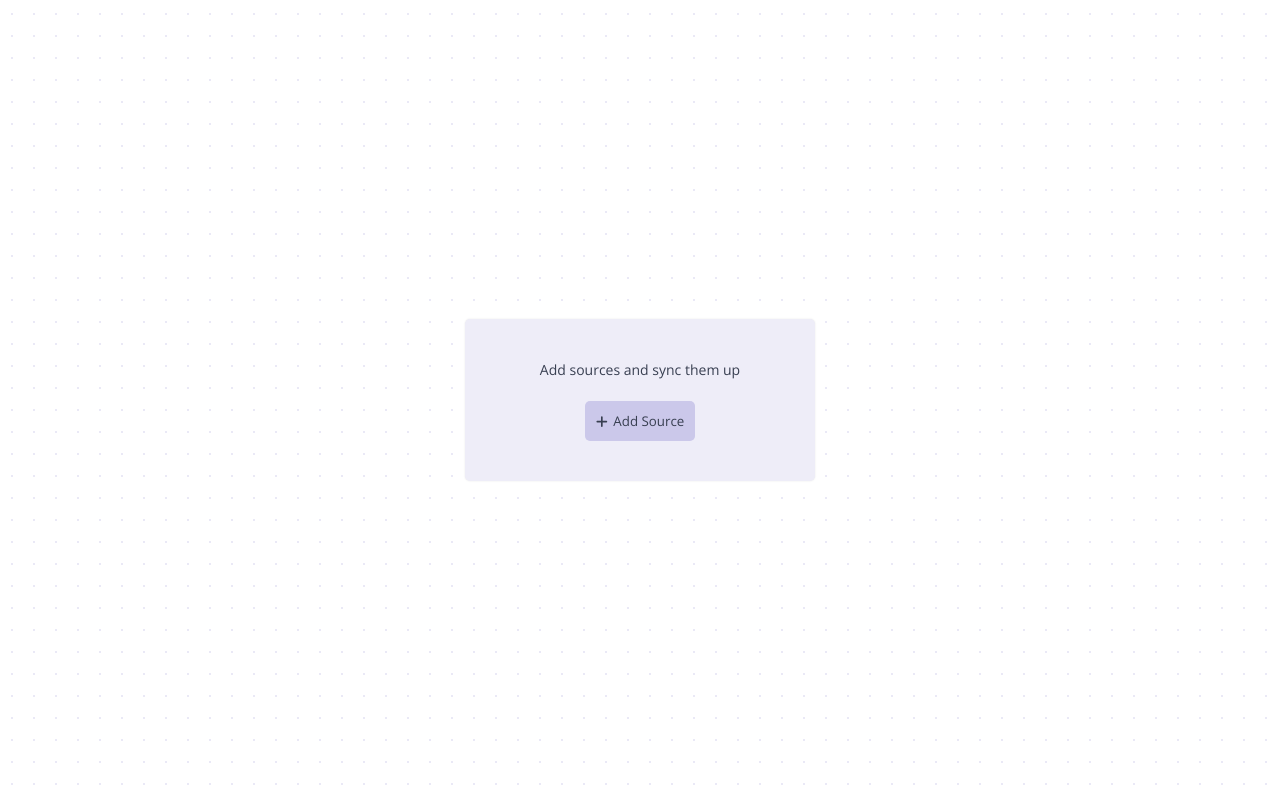
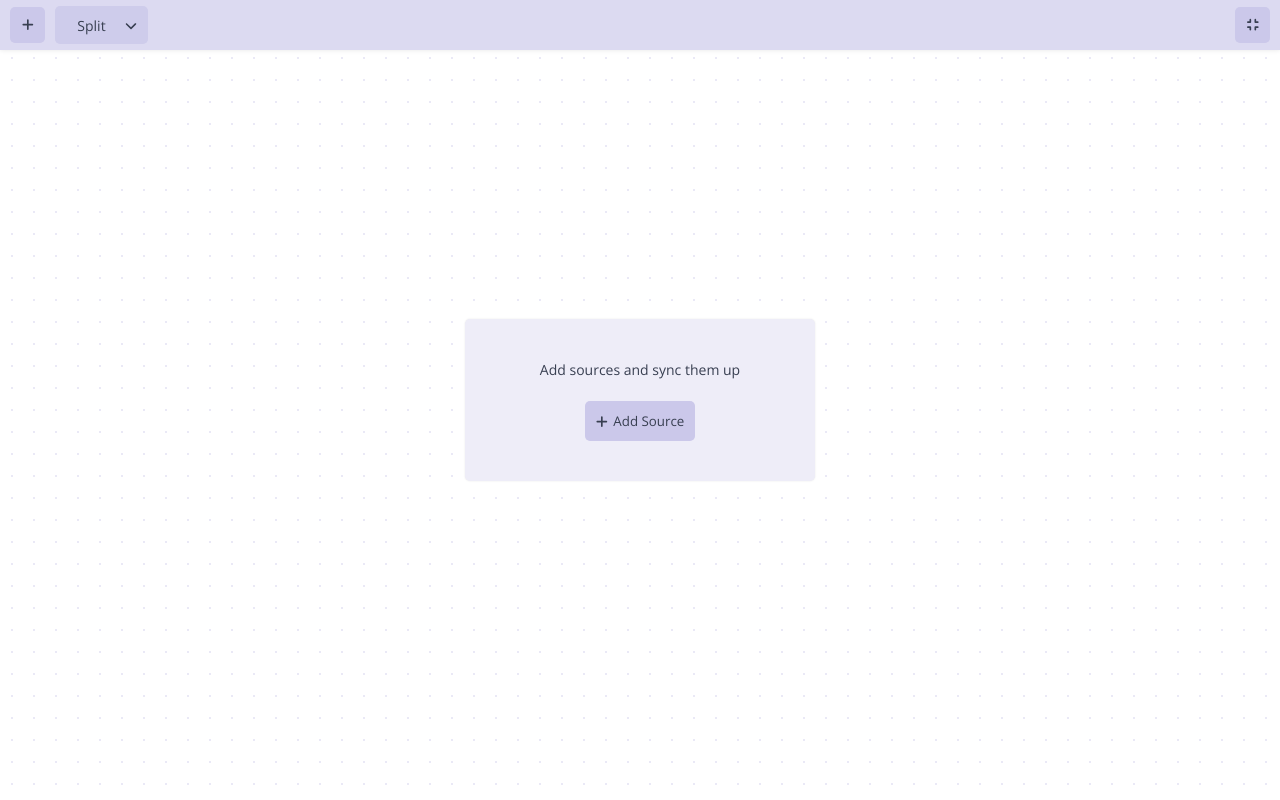
Before and after one commit to eoussama/playback-sync, a Vue app: page / in a window 1280 px wide. Built offline with nearby package versions, Linux system fonts and the light colour scheme.

Commit message:
💯 Head Hover, #76

```diff
--- a/src/components/layout/HeadSection.vue
+++ b/src/components/layout/HeadSection.vue
@@ -12,7 +12,7 @@ import { ModalHelper } from '@/utils/helpers/modal.helper';
 export default defineComponent({
 
   computed: {
-    ...mapState(useAppStore, ['fullscreen']),
+    ...mapState(useAppStore, ['fullscreen', 'hover']),
 
     /**
      * @description
@@ -24,7 +24,7 @@ export default defineComponent({
   },
 
   methods: {
-    ...mapActions(useAppStore, ['toggleFullscreen']),
+    ...mapActions(useAppStore, ['toggleFullscreen', 'updateHeadHover']),
     ...mapActions(useSourcesStore, ['addSource', 'resetSources']),
 
     /**
@@ -47,6 +47,22 @@ export default defineComponent({
      */
     onFullscreen(): void {
       this.toggleFullscreen();
+    },
+
+    /**
+     * @description
+     * Handles mouse enter
+     */
+    onMouseEnter(): void {
+      this.updateHeadHover(true);
+    },
+
+    /**
+     * @description
+     * Handles mouse leave
+     */
+    onMouseLeave(): void {
+      this.updateHeadHover(false);
     }
   },
 
@@ -57,7 +73,15 @@ export default defineComponent({
 </script>
 
 <template>
-  <div class="head">
+  <div
+    class="head"
+    :class="{
+      'head--show': hover.head,
+      'head--fullscreen': fullscreen
+    }"
+    @mouseenter="onMouseEnter"
+    @mouseleave="onMouseLeave"
+  >
     <div class="head__left">
       <TooltipComp text="Add a new source">
         <ButtonComp
@@ -85,7 +109,12 @@ export default defineComponent({
 </template>
 
 <style scoped lang="scss">
+@use '@/style/mixins/triggerable';
+
 .head {
+  $root: &;
+  z-index: 1;
+
   display: flex;
   align-items: center;
   flex-direction: row;
@@ -115,5 +144,18 @@ export default defineComponent({
   &__right {
     margin-left: auto;
   }
+
+  &--fullscreen {
+    transform: translateY(-100%);
+
+    transition-duration: 0.2s;
+    transition-property: transform;
+
+    @extend %triggerable;
+
+    &#{$root}--show {
+      transform: translateY(0);
+    }
+  }
 }
 </style>
```
